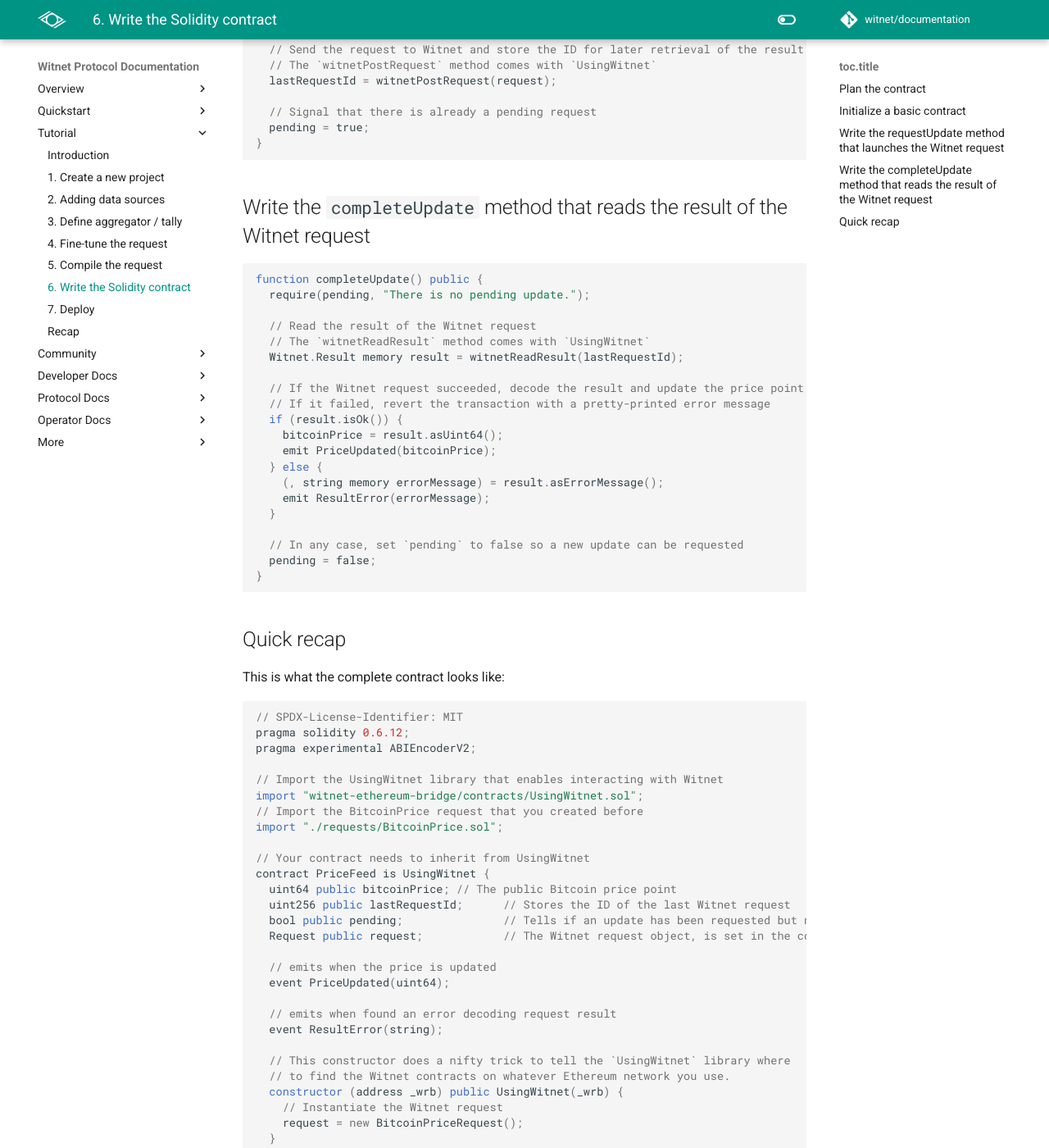
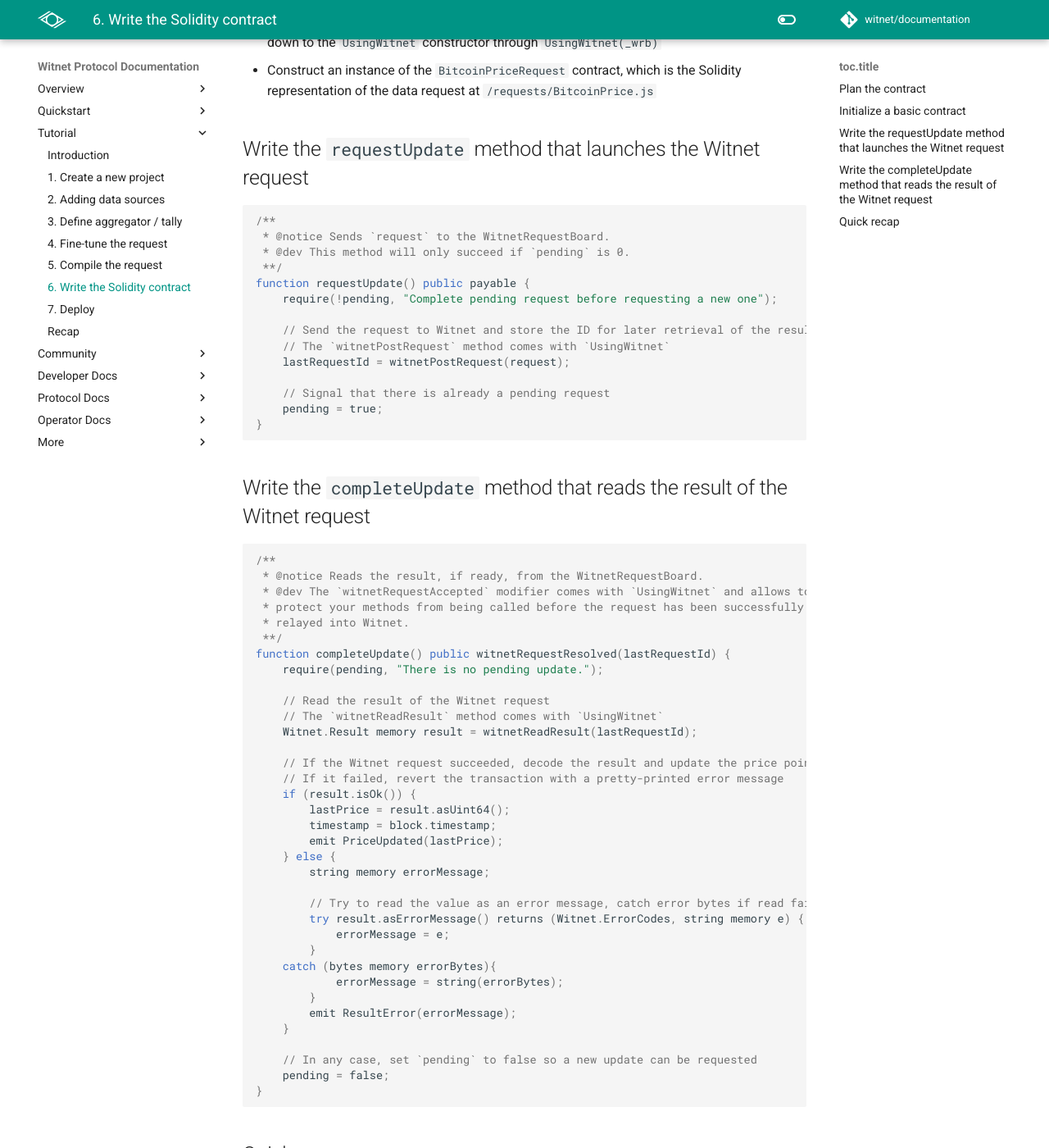
Before and after one commit to witnet/documentation, an MkDocs documentation site: the page built from docs/tutorials/bitcoin-price-feed/contract.md, in a window 1280 px wide and 1400 px high, scrolled down 1708 px. Shown: the whole window at 82% size. Built offline with MkDocs 1.6.1 and Material for MkDocs 9.7.7, drawn with Linux system fonts in a browser that asks for light colours; comment, search, counter and statistics services are not loaded; some of the changed text lies outside the part shown.

Commit message:
fix: update solidity PriceFeed contract

````diff
--- a/docs/tutorials/bitcoin-price-feed/contract.md
+++ b/docs/tutorials/bitcoin-price-feed/contract.md
@@ -24,8 +24,9 @@ Let's start by creating a bare-bones contract and saving it as
 
 ```js
 // SPDX-License-Identifier: MIT
-pragma solidity 0.6.12;
+pragma solidity >=0.7.0 <0.9.0;
 pragma experimental ABIEncoderV2;
+
 
 // Import the UsingWitnet library that enables interacting with Witnet
 import "witnet-ethereum-bridge/contracts/UsingWitnet.sol";
@@ -34,23 +35,36 @@ import "./requests/BitcoinPrice.sol";
 
 // Your contract needs to inherit from UsingWitnet
 contract PriceFeed is UsingWitnet {
-  uint64 public bitcoinPrice; // The public Bitcoin price point
-  uint256 public lastRequestId;      // Stores the ID of the last Witnet request
-  bool public pending;               // Tells if an update has been requested but not yet completed
-  Request public request;            // The Witnet request object, is set in the constructor
 
-  // emits when the price is updated
-  event PriceUpdated(uint64);
+    using Witnet for Witnet.Result;
 
-  // emits when found an error decoding request result
-  event ResultError(string);
+    // The public Bitcoin price point
+    uint64 public lastPrice;
 
-  // This constructor does a nifty trick to tell the `UsingWitnet` library where
-  // to find the Witnet contracts on whatever Ethereum network you use.
-  constructor (address _wrb) public UsingWitnet(_wrb) {
-    // Instantiate the Witnet request
-    request = new BitcoinPriceRequest();
-  }
+    // Stores the ID of the last Witnet request
+    uint256 public lastRequestId;
+
+    // Stores the timestamp of the last time the public price point was updated
+    uint256 public timestamp;
+
+    // Tells if an update has been requested but not yet completed
+    bool public pending;
+
+    // The Witnet request object, is set in the constructor
+    Request public request;
+
+    // Emits when the price is updated
+    event PriceUpdated(uint64);
+
+    // Emits when found an error decoding request result
+    event ResultError(string);
+
+    // This constructor does a nifty trick to tell the `UsingWitnet` library where
+    // to find the Witnet contracts on whatever Ethereum network you use.
+    constructor (address _wrb) UsingWitnet(_wrb) {
+        // Instantiate the Witnet request
+        request = new BitcoinPriceRequest();
+    }
 }
 ```
 
@@ -70,40 +84,59 @@ The above will:
 ## Write the `requestUpdate` method that launches the Witnet request
 
 ```js
+/**
+ * @notice Sends `request` to the WitnetRequestBoard.
+ * @dev This method will only succeed if `pending` is 0.
+ **/
 function requestUpdate() public payable {
-  require(!pending, "An update is already pending. Complete it first before requesting another update");
+    require(!pending, "Complete pending request before requesting a new one");
 
-  // Send the request to Witnet and store the ID for later retrieval of the result
-  // The `witnetPostRequest` method comes with `UsingWitnet`
-  lastRequestId = witnetPostRequest(request);
+    // Send the request to Witnet and store the ID for later retrieval of the result
+    // The `witnetPostRequest` method comes with `UsingWitnet`
+    lastRequestId = witnetPostRequest(request);
 
-  // Signal that there is already a pending request
-  pending = true;
+    // Signal that there is already a pending request
+    pending = true;
 }
 ```
 
 ## Write the `completeUpdate` method that reads the result of the Witnet request
 
 ```js
-function completeUpdate() public {
-  require(pending, "There is no pending update.");
+/**
+ * @notice Reads the result, if ready, from the WitnetRequestBoard.
+ * @dev The `witnetRequestAccepted` modifier comes with `UsingWitnet` and allows to
+ * protect your methods from being called before the request has been successfully
+ * relayed into Witnet.
+ **/
+function completeUpdate() public witnetRequestResolved(lastRequestId) {
+    require(pending, "There is no pending update.");
 
-  // Read the result of the Witnet request
-  // The `witnetReadResult` method comes with `UsingWitnet`
-  Witnet.Result memory result = witnetReadResult(lastRequestId);
+    // Read the result of the Witnet request
+    // The `witnetReadResult` method comes with `UsingWitnet`
+    Witnet.Result memory result = witnetReadResult(lastRequestId);
 
-  // If the Witnet request succeeded, decode the result and update the price point
-  // If it failed, revert the transaction with a pretty-printed error message
-  if (result.isOk()) {
-    bitcoinPrice = result.asUint64();
-    emit PriceUpdated(bitcoinPrice);
-  } else {
-    (, string memory errorMessage) = result.asErrorMessage();
-    emit ResultError(errorMessage);
-  }
+    // If the Witnet request succeeded, decode the result and update the price point
+    // If it failed, revert the transaction with a pretty-printed error message
+    if (result.isOk()) {
+        lastPrice = result.asUint64();
+        timestamp = block.timestamp;
+        emit PriceUpdated(lastPrice);
+    } else {
+        string memory errorMessage;
 
-  // In any case, set `pending` to false so a new update can be requested
-  pending = false;
+        // Try to read the value as an error message, catch error bytes if read fails
+        try result.asErrorMessage() returns (Witnet.ErrorCodes, string memory e) {
+            errorMessage = e;
+        }
+    catch (bytes memory errorBytes){
+            errorMessage = string(errorBytes);
+        }
+        emit ResultError(errorMessage);
+    }
+
+    // In any case, set `pending` to false so a new update can be requested
+    pending = false;
 }
 ```
 
@@ -113,8 +146,9 @@ This is what the complete contract looks like:
 
 ```js
 // SPDX-License-Identifier: MIT
-pragma solidity 0.6.12;
+pragma solidity >=0.7.0 <0.9.0;
 pragma experimental ABIEncoderV2;
+
 
 // Import the UsingWitnet library that enables interacting with Witnet
 import "witnet-ethereum-bridge/contracts/UsingWitnet.sol";
@@ -123,56 +157,89 @@ import "./requests/BitcoinPrice.sol";
 
 // Your contract needs to inherit from UsingWitnet
 contract PriceFeed is UsingWitnet {
-  uint64 public bitcoinPrice; // The public Bitcoin price point
-  uint256 public lastRequestId;      // Stores the ID of the last Witnet request
-  bool public pending;               // Tells if an update has been requested but not yet completed
-  Request public request;            // The Witnet request object, is set in the constructor
 
-  // emits when the price is updated
-  event PriceUpdated(uint64);
+    using Witnet for Witnet.Result;
 
-  // emits when found an error decoding request result
-  event ResultError(string);
+    // The public Bitcoin price point
+    uint64 public lastPrice;
 
-  // This constructor does a nifty trick to tell the `UsingWitnet` library where
-  // to find the Witnet contracts on whatever Ethereum network you use.
-  constructor (address _wrb) public UsingWitnet(_wrb) {
-    // Instantiate the Witnet request
-    request = new BitcoinPriceRequest();
-  }
+    // Stores the ID of the last Witnet request
+    uint256 public lastRequestId;
 
-  function requestUpdate() public payable {
-    require(!pending, "An update is already pending. Complete it first before requesting another update.");
+    // Stores the timestamp of the last time the public price point was updated
+    uint256 public timestamp;
 
-    // Send the request to Witnet and store the ID for later retrieval of the result
-    // The `witnetPostRequest` method comes with `UsingWitnet`
-    lastRequestId = witnetPostRequest(request);
+    // Tells if an update has been requested but not yet completed
+    bool public pending;
 
-    // Signal that there is already a pending request
-    pending = true;
-  }
+    // The Witnet request object, is set in the constructor
+    Request public request;
 
-  function completeUpdate() public {
-    require(pending, "There is no pending update.");
+    // Emits when the price is updated
+    event PriceUpdated(uint64);
 
-    // Read the result of the Witnet request
-    // The `witnetReadResult` method comes with `UsingWitnet`
-    Witnet.Result memory result = witnetReadResult(lastRequestId);
+    // Emits when found an error decoding request result
+    event ResultError(string);
 
-    // If the Witnet request succeeded, decode the result and update the price point
-    // If it failed, revert the transaction with a pretty-printed error message
-    if (result.isOk()) {
-      bitcoinPrice = result.asUint64();
-      emit PriceUpdated(bitcoinPrice);
-    } else {
-      (, string memory errorMessage) = result.asErrorMessage();
-      emit ResultError(errorMessage);
+    // This constructor does a nifty trick to tell the `UsingWitnet` library where
+    // to find the Witnet contracts on whatever Ethereum network you use.
+    constructor (address _wrb) UsingWitnet(_wrb) {
+        // Instantiate the Witnet request
+        request = new BitcoinPriceRequest();
     }
 
-    // In any case, set `pending` to false so a new update can be requested
-    pending = false;
-  }
+    /**
+     * @notice Sends `request` to the WitnetRequestBoard.
+     * @dev This method will only succeed if `pending` is 0.
+     **/
+    function requestUpdate() public payable {
+        require(!pending, "Complete pending request before requesting a new one");
+
+        // Send the request to Witnet and store the ID for later retrieval of the result
+        // The `witnetPostRequest` method comes with `UsingWitnet`
+        lastRequestId = witnetPostRequest(request);
+
+        // Signal that there is already a pending request
+        pending = true;
+    }
+
+    /**
+     * @notice Reads the result, if ready, from the WitnetRequestBoard.
+     * @dev The `witnetRequestAccepted` modifier comes with `UsingWitnet` and allows to
+     * protect your methods from being called before the request has been successfully
+     * relayed into Witnet.
+     **/
+    function completeUpdate() public witnetRequestResolved(lastRequestId) {
+        require(pending, "There is no pending update.");
+
+        // Read the result of the Witnet request
+        // The `witnetReadResult` method comes with `UsingWitnet`
+        Witnet.Result memory result = witnetReadResult(lastRequestId);
+
+        // If the Witnet request succeeded, decode the result and update the price point
+        // If it failed, revert the transaction with a pretty-printed error message
+        if (result.isOk()) {
+            lastPrice = result.asUint64();
+            timestamp = block.timestamp;
+            emit PriceUpdated(lastPrice);
+        } else {
+            string memory errorMessage;
+
+            // Try to read the value as an error message, catch error bytes if read fails
+            try result.asErrorMessage() returns (Witnet.ErrorCodes, string memory e) {
+                errorMessage = e;
+            }
+        catch (bytes memory errorBytes){
+                errorMessage = string(errorBytes);
+            }
+            emit ResultError(errorMessage);
+        }
+
+        // In any case, set `pending` to false so a new update can be requested
+        pending = false;
+    }
 }
+
 ```
 
 We can now [prepare to deploy][next]!
````
